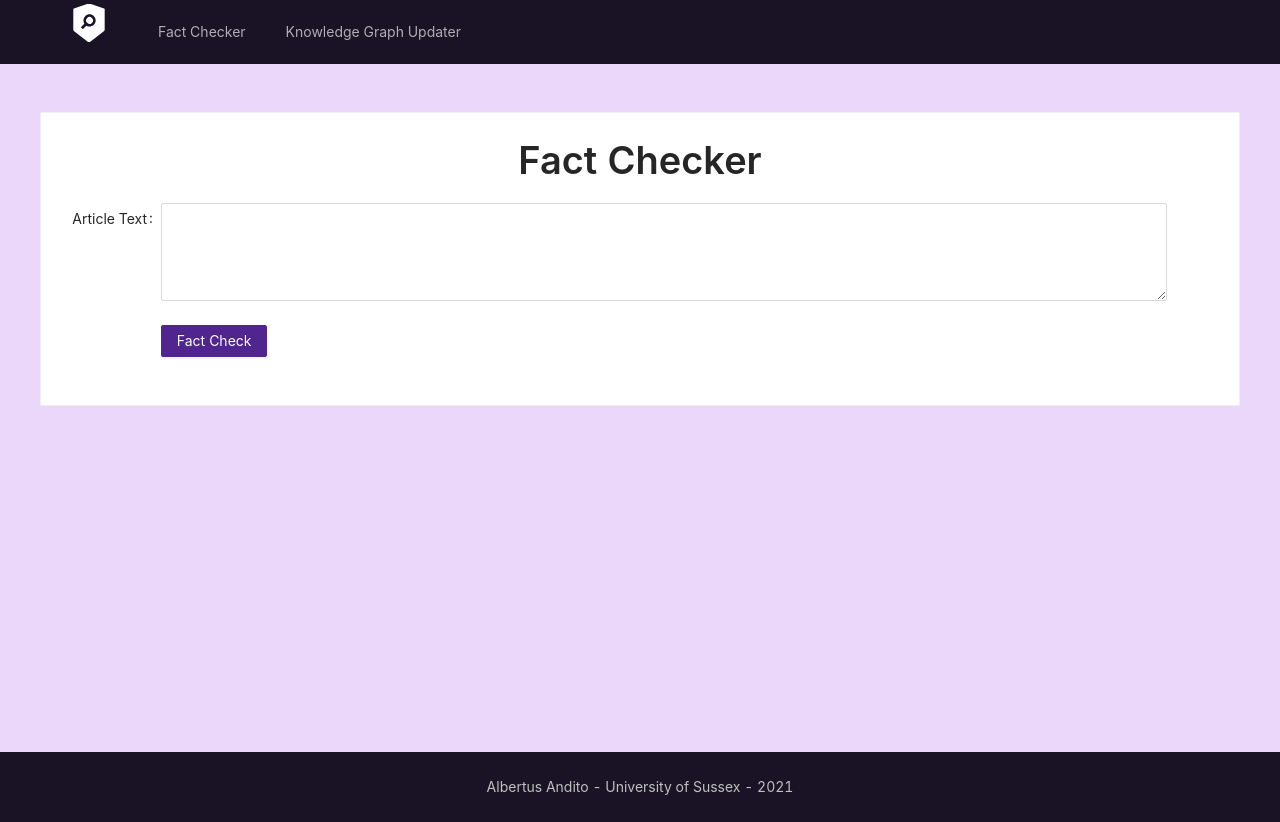
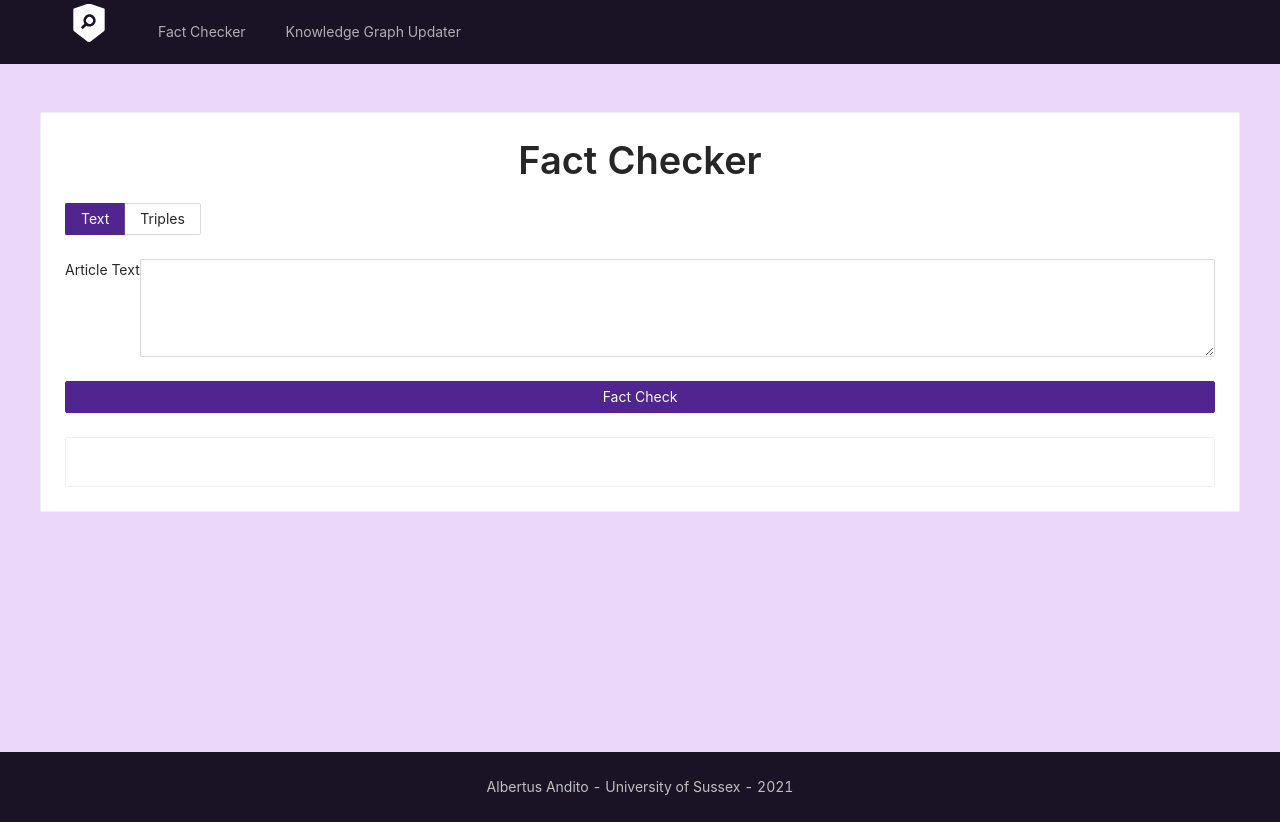
Before and after one commit to albertus-andito/fake-news-detection, a React (Create React App) app in the folder ui/: page /fact-checker in a window 1280 px wide. Built offline with nearby package versions, Linux system fonts and the light colour scheme.

Commit message:
basic fc ui, text and triples

```diff
--- /dev/null
+++ b/ui/src/components/TriplesFormInput.js
@@ -0,0 +1,50 @@
+import {Button, Form, Input, Row, Space} from 'antd';
+import {MinusCircleOutlined, PlusOutlined} from '@ant-design/icons';
+
+function TriplesFormInput() {
+    return(
+        <Form.List name='triples'>
+            {(fields, { add, remove }) => (
+                <>
+                    {fields.map(field => (
+                        <Space key={field.key} style={{ display: 'flex', marginBottom: 0, justifyContent: 'center', width: '100%' }} align='baseline'>
+                            <Form.Item
+                                {...field}
+                                name={[field.name, 'subject']}
+                                fieldKey={[field.fieldKey, 'subject']}
+                                rules={[{ required: true, message: 'Missing subject' }]}
+
+                            >
+                                <Input placeholder='Subject' />
+                            </Form.Item>
+                            <Form.Item
+                                {...field}
+                                name={[field.name, 'relation']}
+                                fieldKey={[field.fieldKey, 'relation']}
+                                rules={[{ required: true, message: 'Missing relation' }]}
+                            >
+                                <Input placeholder='Relation' />
+                            </Form.Item>
+                            <Form.Item
+                                {...field}
+                                name={[field.name, 'objects']}
+                                fieldKey={[field.fieldKey, 'objects']}
+                                rules={[{ required: true, message: 'Missing object' }]}
+                            >
+                                <Input placeholder='Object' />
+                            </Form.Item>
+                            <MinusCircleOutlined onClick={() => remove(field.name)} />
+                        </Space>
+                    ))}
+                    <Form.Item>
+                        <Button type="dashed" onClick={() => add()} block icon={<PlusOutlined />}>
+                            Add triple
+                        </Button>
+                    </Form.Item>
+                </>
+            )}
+        </Form.List>
+    );
+};
+
+export default TriplesFormInput;
--- a/ui/src/layouts/index.js
+++ b/ui/src/layouts/index.js
@@ -1,7 +1,7 @@
 import { Layout, Menu } from 'antd';
 import { SecurityScanFilled } from '@ant-design/icons';
 import { Outlet } from 'react-router';
-import {Link} from "react-router-dom";
+import { Link } from 'react-router-dom';
 const { Header, Content, Footer } = Layout;
 
 function AppLayout() {
--- a/ui/src/views/FactCheckerView.js
+++ b/ui/src/views/FactCheckerView.js
@@ -1,53 +1,170 @@
-import {Button, Card, Form, Input, Typography} from 'antd';
+import {Button, Card, Form, Input, Radio, Spin, Statistic, Table, Tag, Typography} from 'antd';
+import React, { useState } from 'react';
 import axios from 'axios';
+import { CheckCircleOutlined } from '@ant-design/icons';
+import TriplesFormInput from '../components/TriplesFormInput';
 
 const { TextArea } = Input;
 
-const layout = {
-    labelCol:  {
-        span: 2,
-    },
-    wrapperCol: {
-        span: 21,
-    }
-}
-
-const tailLayout = {
-    wrapperCol: {
-        offset: 2,
-        span: 16,
-    },
-};
-
-function FactCheckerView() {
-
+function ArticleTextForm({loading, setLoading, setResult}) {
     const onSubmit = (values) => {
+        setLoading(true);
         console.log('Submitted', values);
         axios.post('/fc/simple/fact-check/', {
             text: values.text
         })
         .then(function (response) {
             console.log(response);
+            setLoading(false);
+            setResult(response);
         })
     }
+
+    return(
+         <Form layout='vertical' onFinish={onSubmit} requiredMark={false} style={{ margin: '24px 0 0 0'}}>
+                <Form.Item
+                    label='Article Text'
+                    name='text'
+                    rules={[
+                        {
+                            required: true,
+                            message: 'Please input the fake news text!',
+                        }
+                    ]}
+                >
+                    <TextArea rows={4} disabled={loading}/>
+                </Form.Item>
+                <Form.Item>
+                    <Button type='primary' htmlType='submit' disabled={loading} style={{ width: '100%'}}>
+                        Fact Check
+                    </Button>
+                </Form.Item>
+            </Form>
+    );
+}
+
+function TriplesForm({loading, setLoading, setResult}) {
+    const onSubmit = (values) => {
+        setLoading(true);
+        console.log('Submitted', values);
+        values.triples.forEach(value => {
+            value.objects = [value.objects]
+        })
+        axios.post('/fc/simple/fact-check/triples/', values.triples)
+        .then(function (response) {
+            console.log(response);
+            setLoading(false);
+            setResult(response);
+        })
+    }
+
+    return(
+         <Form layout='vertical' onFinish={onSubmit} requiredMark={false} style={{ margin: '24px 0 0 0'}}>
+                <TriplesFormInput />
+                <Form.Item>
+                    <Button type='primary' htmlType='submit' disabled={loading} style={{ width: '100%'}}>
+                        Fact Check
+                    </Button>
+                </Form.Item>
+            </Form>
+    );
+}
+
+function FactCheckerView() {
+    let [loading, setLoading] = useState(false);
+    let [result, setResult] = useState();
+    let [inputType, setInputType] = useState('text');
+
+    const onInputTypeChange = (e) => {
+        setInputType(e.target.value);
+    }
+
+    const convertToDBpediaLink = (text) => {
+        if (text.startsWith('http://dbpedia.org/')){
+            return (
+                <a href={text.replace('http://dbpedia.org/', 'http://localhost:8890/')}>
+                    {text.substring(text.lastIndexOf('/') + 1)}
+                </a>
+            );
+        }
+        return text;
+    }
+
+    const convertObjectsToDBpediaLink = (objects) => {
+        const elements = [];
+        objects.forEach(o => elements.push(convertToDBpediaLink(o)));
+        return elements;
+    };
+
+    const options = [
+        { label: 'Text', value: 'text'},
+        { label: 'Triples', value: 'triples'},
+    ];
+
+    const columns = [
+        {
+            title: 'Subject',
+            dataIndex: ['triple', 'subject'],
+            key: 'subject',
+            render: convertToDBpediaLink,
+        },
+        {
+            title: 'Relation',
+            dataIndex: ['triple', 'relation'],
+            key: 'relation',
+            render: convertToDBpediaLink,
+        },
+        {
+            title: 'Object',
+            dataIndex: ['triple', 'objects'],
+            key: 'object',
+            render: convertObjectsToDBpediaLink,
+        },
+        {
+            title: 'Exists',
+            dataIndex: 'exists',
+            key: 'exists',
+            render: (value) => value
+                ? <Tag color='green'>True</Tag>
+                : <Tag color='red'>False</Tag> ,
+        },
+    ];
 
     return(
         <Card>
             <Typography.Title style={{ textAlign: 'center' }}>Fact Checker</Typography.Title>
 
-            <Form {...layout} onFinish={onSubmit} >
-                <Form.Item
-                    label='Article Text'
-                    name='text'
-                >
-                    <TextArea rows={4}/>
-                </Form.Item>
-                <Form.Item {...tailLayout}>
-                    <Button type='primary' htmlType='submit'>
-                        Fact Check
-                    </Button>
-                </Form.Item>
-            </Form>
+            <Radio.Group
+                options={options}
+                value={inputType}
+                onChange={onInputTypeChange}
+                optionType='button'
+                buttonStyle='solid'
+            />
+
+            {inputType === 'text' && <ArticleTextForm loading={loading} setLoading={setLoading} setResult={setResult} />}
+
+            {inputType === 'triples' && <TriplesForm loading={loading} setLoading={setLoading} setResult={setResult} />}
+
+            <Card>
+                {result && <Typography.Title level={4} style={{ textAlign: 'center' }}>
+                    Fact Check Result
+                </Typography.Title>}
+                <div style={{ textAlign: 'center'}}>
+                    {loading && <Spin size='large'/>}
+                </div>
+
+                {result && <div>
+                    <Statistic
+                        title='Truthfulness'
+                        value={result.data.truthfulness * 100}
+                        precision={2}
+                        prefix={<CheckCircleOutlined />}
+                        suffix='%' />
+                    <Table columns={columns} dataSource={result.data.triples} scroll={{x: true}}/>
+                </div>}
+            </Card>
+
         </Card>
     )
 }
```
Also changed, not shown: ui/src/style/my-theme.less (added, +13 -0 lines), ui/src/style/custom-antd.css, 2 other files (tests, documents, lock files or other folders).
